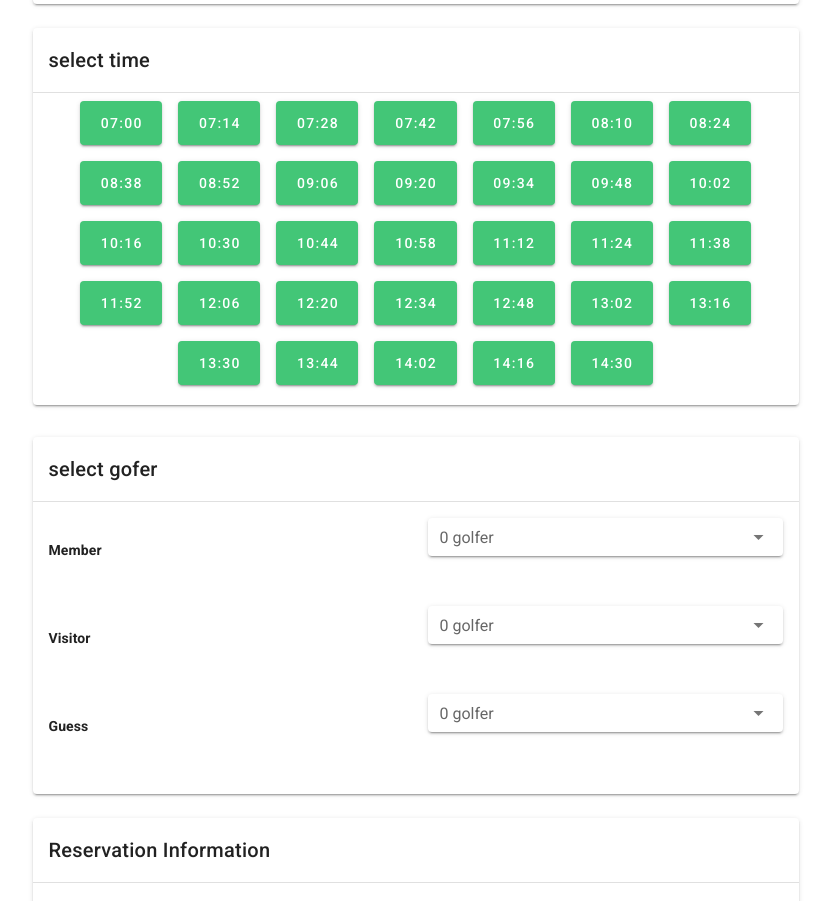
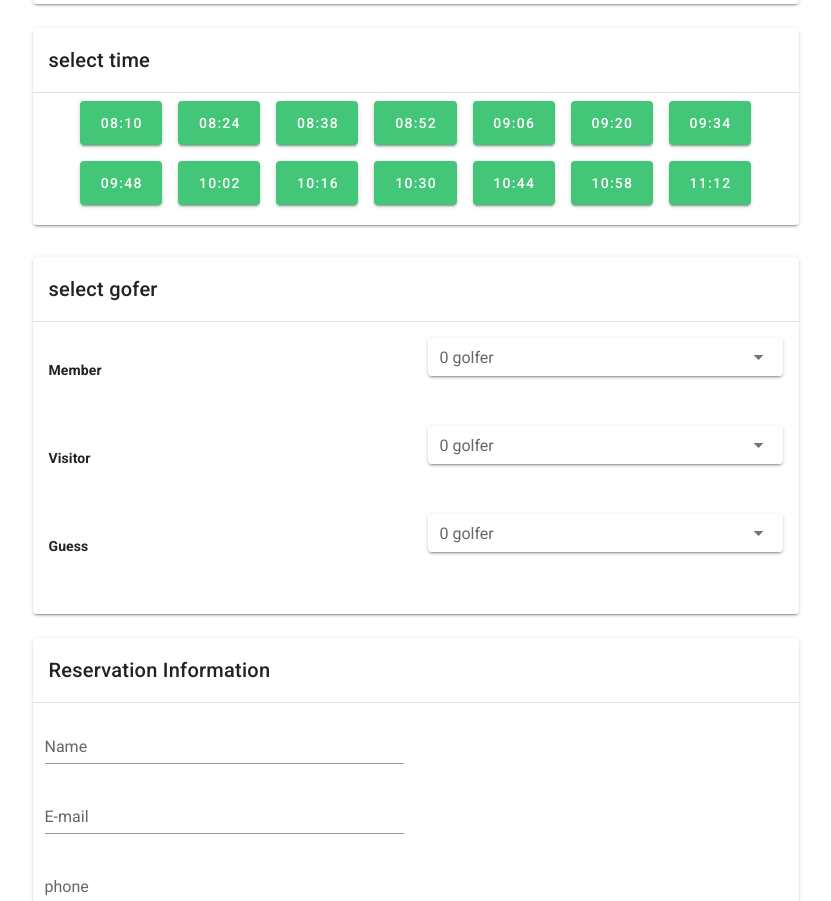
Before and after one commit to Pinsajee/Sr_project_newyoursgreens, a Vue app: page / in a window 1280 px wide. Shown: the part 833-1734 px from the top of the page, without its empty margins (27-858 px from the left). Built offline with nearby package versions, Linux system fonts and the light colour scheme.

Commit message:
ลด  slot เวลาสำหรับให้ลูกค้าจอง

```diff
--- a/src/components/HelloWorld.vue
+++ b/src/components/HelloWorld.vue
@@ -184,21 +184,6 @@ export default {
     ],
     items: [
       {
-        time: "07:00",
-      },
-      {
-        time: "07:14",
-      },
-      {
-        time: "07:28",
-      },
-      {
-        time: "07:42",
-      },
-      {
-        time: "07:56",
-      },
-      {
         time: "08:10",
       },
       {
@@ -239,48 +224,6 @@ export default {
       },
       {
         time: "11:12",
-      },
-      {
-        time: "11:24",
-      },
-      {
-        time: "11:38",
-      },
-      {
-        time: "11:52",
-      },
-      {
-        time: "12:06",
-      },
-      {
-        time: "12:20",
-      },
-      {
-        time: "12:34",
-      },
-      {
-        time: "12:48",
-      },
-      {
-        time: "13:02",
-      },
-      {
-        time: "13:16",
-      },
-      {
-        time: "13:30",
-      },
-      {
-        time: "13:44",
-      },
-      {
-        time: "14:02",
-      },
-      {
-        time: "14:16",
-      },
-      {
-        time: "14:30",
       },
     ],
     date: new Date().toISOString().substr(0, 10),
```
